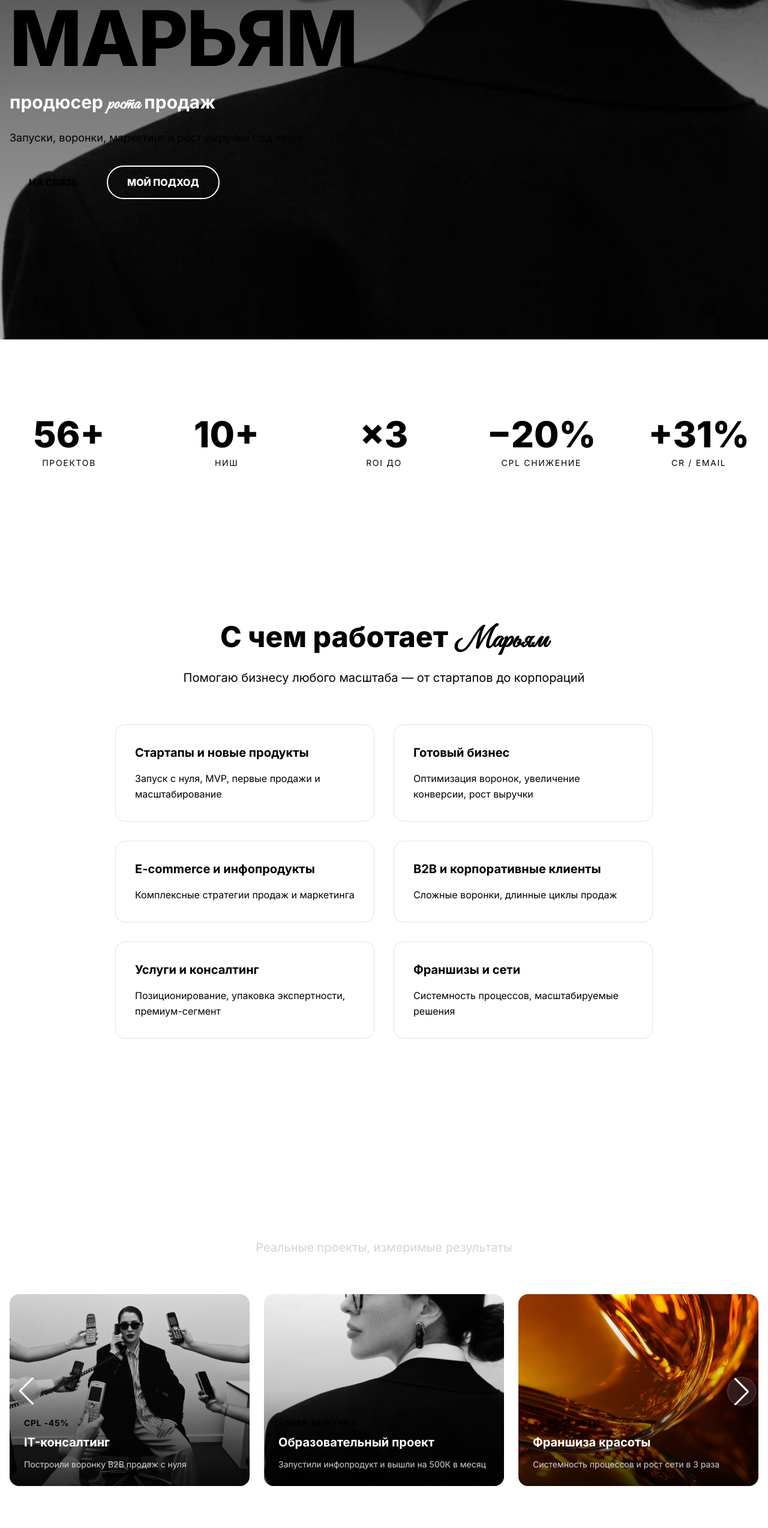
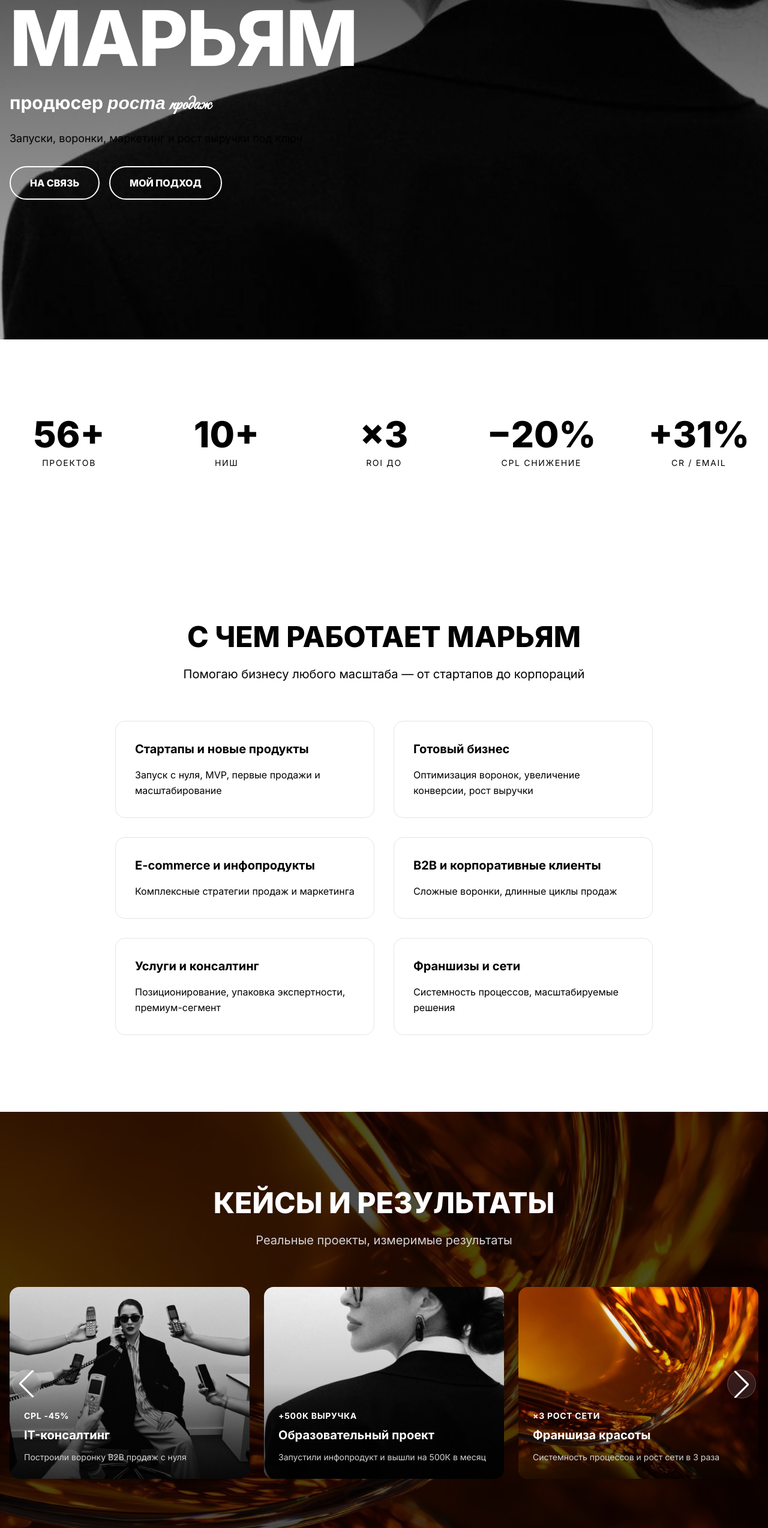
Before and after one commit to sofiassokolova-art/mayyam-website, a Next.js app: page / in a window 1280 px wide. Shown: the part 234-2782 px from the top of the page at 60% size. Built offline with nearby package versions, Linux system fonts and the light colour scheme.

Commit message:
Major design overhaul according to specs: replace Cormorant with Playfair Display, remove excessive lime usage, add orange texture to Cases, update Hero/Manifest/CTA designs to match editorial magazine style

```diff
--- a/src/app/layout.tsx
+++ b/src/app/layout.tsx
@@ -1,5 +1,5 @@
 import type { Metadata } from "next";
-import { Inter, Cormorant_Garamond, Great_Vibes } from "next/font/google";
+import { Inter, Playfair_Display, Great_Vibes } from "next/font/google";
 import "./globals.css";
 
 const inter = Inter({
@@ -8,10 +8,10 @@ const inter = Inter({
   weight: ["100", "200", "300", "400", "500", "600", "700", "800", "900"],
 });
 
-const cormorant = Cormorant_Garamond({
+const playfair = Playfair_Display({
   subsets: ["latin"],
   variable: "--font-serif",
-  weight: ["400", "600"],
+  weight: ["400", "600", "700", "800", "900"],
   style: ["italic", "normal"],
 });
 
@@ -33,7 +33,7 @@ export default function RootLayout({
 }>) {
   return (
     <html lang="ru" className={vibes.variable}>
-      <body className={`${inter.variable} ${cormorant.variable} ${vibes.variable} font-sans antialiased`}>
+      <body className={`${inter.variable} ${playfair.variable} ${vibes.variable} font-sans antialiased`}>
         {children}
       </body>
     </html>
--- a/src/components/ApplicationForm.tsx
+++ b/src/components/ApplicationForm.tsx
@@ -92,7 +92,7 @@ const ApplicationForm = () => {
                 value={formData.name}
                 onChange={handleChange}
                 required
-                className="w-full rounded-xl border-neutral-300 focus:border-lime focus:ring-lime px-6 py-4 text-ink"
+                className="w-full rounded-xl border-neutral-300 focus:border-ink focus:ring-ink px-6 py-4 text-ink"
                 placeholder="Ваше имя"
               />
             </div>
@@ -108,7 +108,7 @@ const ApplicationForm = () => {
                 value={formData.business}
                 onChange={handleChange}
                 required
-                className="w-full rounded-xl border-neutral-300 focus:border-lime focus:ring-lime px-6 py-4 text-ink"
+                className="w-full rounded-xl border-neutral-300 focus:border-ink focus:ring-ink px-6 py-4 text-ink"
                 placeholder="Опишите ваш бизнес"
               />
             </div>
@@ -123,7 +123,7 @@ const ApplicationForm = () => {
                 value={formData.request}
                 onChange={handleChange}
                 required
-                className="w-full rounded-xl border-neutral-300 focus:border-lime focus:ring-lime px-6 py-4 text-ink"
+                className="w-full rounded-xl border-neutral-300 focus:border-ink focus:ring-ink px-6 py-4 text-ink"
               >
                 <option value="">Выберите запрос</option>
                 <option value="sales">Продажи</option>
@@ -143,7 +143,7 @@ const ApplicationForm = () => {
                 value={formData.budget}
                 onChange={handleChange}
                 required
-                className="w-full rounded-xl border-neutral-300 focus:border-lime focus:ring-lime px-6 py-4 text-ink"
+                className="w-full rounded-xl border-neutral-300 focus:border-ink focus:ring-ink px-6 py-4 text-ink"
                 placeholder="Укажите бюджет"
               />
             </div>
@@ -159,14 +159,14 @@ const ApplicationForm = () => {
                 value={formData.contacts}
                 onChange={handleChange}
                 required
-                className="w-full rounded-xl border-neutral-300 focus:border-lime focus:ring-lime px-6 py-4 text-ink"
+                className="w-full rounded-xl border-neutral-300 focus:border-ink focus:ring-ink px-6 py-4 text-ink"
                 placeholder="Email или Telegram"
               />
             </div>
 
             <button
               type="submit"
-              className="w-full btn-capsule bg-lime text-ink hover:shadow-glow"
+              className="w-full btn-capsule bg-ink text-white hover:bg-neutral-800"
             >
               Отправить заявку
             </button>
--- a/src/components/Approach.tsx
+++ b/src/components/Approach.tsx
@@ -75,8 +75,8 @@ const Approach = () => {
             variants={itemVariants}
             className="text-center mb-20"
           >
-            <h2 className="text-ink text-4xl md:text-5xl font-extrabold mb-6">
-              Мой <span className="font-script text-lime">подход</span>
+            <h2 className="text-ink text-4xl md:text-5xl font-extrabold uppercase mb-6">
+              Мой подход
             </h2>
             <p className="text-muted text-lg md:text-xl max-w-2xl mx-auto">
               Системный подход к росту продаж в три этапа
@@ -92,21 +92,21 @@ const Approach = () => {
               >
                 {/* Connecting line */}
                 {index < steps.length - 1 && (
-                  <div className="hidden lg:block absolute top-16 left-full w-12 h-0.5 bg-gradient-to-r from-lime/50 to-transparent transform translate-x-0 z-0" />
+                  <div className="hidden lg:block absolute top-16 left-full w-12 h-0.5 bg-gradient-to-r from-neutral-300 to-transparent transform translate-x-0 z-0" />
                 )}
 
                 <div className="relative z-10 text-center">
                   {/* Number */}
                   <motion.div
                     variants={numberVariants}
-                    className="inline-flex items-center justify-center w-20 h-20 rounded-full bg-lime text-ink font-extrabold text-2xl mb-8 group-hover:shadow-glow transition-all duration-300"
+                    className="inline-flex items-center justify-center w-20 h-20 rounded-full bg-ink text-white font-extrabold text-2xl mb-8 group-hover:bg-neutral-800 transition-all duration-300"
                   >
                     {step.number}
                   </motion.div>
 
                   {/* Content */}
                   <div>
-                    <h3 className="text-ink text-2xl font-bold mb-6 group-hover:text-lime transition-colors duration-300">
+                    <h3 className="text-ink text-2xl font-bold mb-6 transition-colors duration-300">
                       {step.title}
                     </h3>
                     <p className="text-muted leading-relaxed text-lg">
--- a/src/components/CTA.tsx
+++ b/src/components/CTA.tsx
@@ -61,14 +61,14 @@ const CTA = () => {
         >
           <motion.h3
             variants={itemVariants}
-            className="text-white text-4xl md:text-6xl font-extrabold mb-8"
+            className="text-white text-4xl md:text-6xl font-extrabold uppercase mb-8"
           >
-            связаться
+            <span className="font-script">связаться</span>
           </motion.h3>
 
           <motion.button
             variants={itemVariants}
-            className="btn-capsule bg-lime text-ink h-14 md:h-16 px-10 hover:shadow-glow mb-8"
+            className="btn-capsule bg-white text-ink h-14 md:h-16 px-10 hover:bg-neutral-200 mb-8"
           >
             Записаться
           </motion.button>
@@ -81,7 +81,7 @@ const CTA = () => {
               <a
                 key={link.name}
                 href={link.href}
-                className="text-white hover:text-lime transition-colors duration-200 text-lg"
+                className="text-white hover:text-neutral-300 transition-colors duration-200 text-lg"
               >
                 {link.name}
               </a>
--- a/src/components/Cases.tsx
+++ b/src/components/Cases.tsx
@@ -77,8 +77,19 @@ const Cases = () => {
   };
 
   return (
-    <section className="bg-ink section-spacing overflow-hidden">
-      <div className="container-custom">
+    <section className="relative section-spacing overflow-hidden">
+      {/* Orange texture background */}
+      <div className="absolute inset-0">
+        <Image
+          src="/images/orange-texture-1.jpg"
+          alt="texture background"
+          fill
+          className="object-cover"
+        />
+        <div className="absolute inset-0 bg-black/70" />
+      </div>
+
+      <div className="container-custom relative z-10">
         <motion.div
           ref={ref}
           variants={containerVariants}
@@ -89,8 +100,8 @@ const Cases = () => {
             variants={itemVariants}
             className="text-center mb-16"
           >
-            <h2 className="text-white text-4xl md:text-5xl font-extrabold mb-6">
-              Кейсы и <span className="font-script text-lime">результаты</span>
+            <h2 className="text-white text-4xl md:text-5xl font-extrabold uppercase mb-6">
+              Кейсы и результаты
             </h2>
             <p className="text-neutral-300 text-lg md:text-xl max-w-2xl mx-auto">
               Реальные проекты, измеримые результаты
@@ -134,7 +145,7 @@ const Cases = () => {
 
                       {/* Content */}
                       <div className="absolute bottom-0 left-0 right-0 p-6">
-                        <div className="text-lime text-sm font-bold mb-2 uppercase tracking-wider">
+                        <div className="text-white text-sm font-bold mb-2 uppercase tracking-wider">
                           {caseItem.metrics}
                         </div>
                         <h3 className="text-white text-xl font-bold mb-3">
--- a/src/components/Hero.tsx
+++ b/src/components/Hero.tsx
@@ -55,7 +55,7 @@ const Hero = () => {
               {/* Brand Name */}
               <motion.h1
                 variants={itemVariants}
-                className="text-[clamp(72px,10vw,160px)] text-lime font-extrabold leading-none uppercase tracking-[-0.02em] mb-6"
+                className="text-[clamp(72px,10vw,160px)] text-white font-extrabold leading-none uppercase tracking-[-0.02em] mb-6"
               >
                 МАРЬЯМ
               </motion.h1>
@@ -66,7 +66,8 @@ const Hero = () => {
                 className="text-white text-2xl md:text-3xl font-bold mb-6"
               >
                 продюсер{" "}
-                <span className="font-script">роста</span> продаж
+                <span className="font-serif italic">роста</span>{" "}
+                <span className="font-script">продаж</span>
               </motion.h2>
 
               {/* Subline */}
@@ -82,10 +83,10 @@ const Hero = () => {
                 variants={itemVariants}
                 className="flex flex-col sm:flex-row gap-3 md:gap-4"
               >
-                <button className="btn-capsule bg-lime text-ink hover:shadow-glow">
+                <button className="btn-capsule bg-ink text-white hover:bg-neutral-800 border-2 border-ink">
                   НА СВЯЗЬ
                 </button>
-                <button className="btn-capsule border-2 border-lime text-white hover:bg-lime hover:text-ink">
+                <button className="btn-capsule border-2 border-white text-white hover:bg-white hover:text-ink">
                   МОЙ ПОДХОД
                 </button>
               </motion.div>
--- a/src/components/Manifest.tsx
+++ b/src/components/Manifest.tsx
@@ -12,22 +12,22 @@ const Manifest = () => {
   const principles = [
     {
       title: "СТРАТЕГИЯ",
-      subtitle: "вместо хаоса",
+      subtitle: "хаоса",
       description: "Каждое действие основано на данных и четком понимании целей"
     },
     {
       title: "РЕЗУЛЬТАТ",
-      subtitle: "вместо активности",
+      subtitle: "активности",
       description: "Измеряем эффективность каждого шага и фокусируемся на ROI"
     },
     {
       title: "СИСТЕМНОСТЬ",
-      subtitle: "вместо случайности",
+      subtitle: "случайности",
       description: "Строим процессы, которые работают без постоянного контроля"
     },
     {
       title: "РОСТ",
-      subtitle: "вместо стагнации",
+      subtitle: "стагнации",
       description: "Постоянное масштабирование и поиск новых точек роста"
     }
   ];
@@ -91,8 +91,8 @@ const Manifest = () => {
             variants={titleVariants}
             className="text-center mb-20"
           >
-            <h2 className="text-white text-4xl md:text-6xl font-extrabold mb-6">
-              Манифест <span className="font-script text-lime">роста</span>
+            <h2 className="text-white text-4xl md:text-6xl font-extrabold uppercase mb-6">
+              Манифест <span className="font-serif italic">роста</span>
             </h2>
             <p className="text-neutral-300 text-lg md:text-xl max-w-2xl mx-auto">
               Принципы, которые определяют мой подход к бизнесу
@@ -108,15 +108,15 @@ const Manifest = () => {
               >
                 <div className="relative">
                   {/* Accent line */}
-                  <div className="absolute left-0 top-0 w-1 h-full bg-gradient-to-b from-lime via-lime/50 to-transparent group-hover:w-2 transition-all duration-300" />
+                  <div className="absolute left-0 top-0 w-1 h-full bg-gradient-to-b from-white via-white/50 to-transparent group-hover:w-2 transition-all duration-300" />
 
                   <div className="pl-8">
                     <div className="mb-6">
-                      <h3 className="text-lime text-3xl md:text-4xl font-extrabold uppercase tracking-tight leading-none mb-2 group-hover:text-white transition-colors duration-300">
+                      <h3 className="text-white text-3xl md:text-5xl font-extrabold uppercase tracking-tight leading-none mb-4">
                         {principle.title}
                       </h3>
-                      <p className="text-white/70 text-xl font-script group-hover:text-white transition-colors duration-300">
-                        {principle.subtitle}
+                      <p className="text-white/70 text-xl">
+                        вместо <span className="font-script text-neutral-400">{principle.subtitle}</span>
                       </p>
                     </div>
 
@@ -137,7 +137,7 @@ const Manifest = () => {
             <p className="text-neutral-400 text-lg mb-8">
               Готовы применить эти принципы к вашему бизнесу?
             </p>
-            <button className="btn-capsule bg-lime text-ink hover:shadow-glow px-12">
+            <button className="btn-capsule bg-white text-ink hover:bg-neutral-200 px-12">
               Начать работу
             </button>
           </motion.div>
--- a/src/components/WorkWithMaryam.tsx
+++ b/src/components/WorkWithMaryam.tsx
@@ -72,8 +72,8 @@ const WorkWithMaryam = () => {
             variants={itemVariants}
             className="text-center mb-16"
           >
-            <h2 className="text-ink text-4xl md:text-5xl font-extrabold mb-6">
-              С чем работает <span className="font-script text-lime">Марьям</span>
+            <h2 className="text-ink text-4xl md:text-5xl font-extrabold uppercase mb-6">
+              С чем работает Марьям
             </h2>
             <p className="text-muted text-lg md:text-xl max-w-2xl mx-auto">
               Помогаю бизнесу любого масштаба — от стартапов до корпораций
@@ -88,9 +88,9 @@ const WorkWithMaryam = () => {
               <motion.div
                 key={index}
                 variants={itemVariants}
-                className="p-8 rounded-2xl border border-neutral-200 hover:border-lime/30 hover:shadow-soft transition-all duration-300 group"
+                className="p-8 rounded-2xl border border-neutral-200 hover:border-neutral-400 hover:shadow-soft transition-all duration-300 group"
               >
-                <h3 className="text-ink text-xl font-bold mb-4 group-hover:text-lime transition-colors duration-300">
+                <h3 className="text-ink text-xl font-bold mb-4 transition-colors duration-300">
                   {service.title}
                 </h3>
                 <p className="text-muted leading-relaxed">
--- a/tailwind.config.ts
+++ b/tailwind.config.ts
@@ -24,8 +24,9 @@ const config: Config = {
       colors: {
         ink: "#000000",
         paper: "#FFFFFF",
-        muted: "#AAAAAA",
-        lime: "#C6FF00",       // акценты: цифры, кнопки, линии
+        muted: "#666666",
+        "muted-light": "#AAAAAA",
+        lime: "#C6FF00",       // минимальные акценты - максимум 5% интерфейса
         // Оранжевый не в UI! Только в изображениях/бэкграунд-текстурах кейсов.
       },
       borderRadius: {
```
